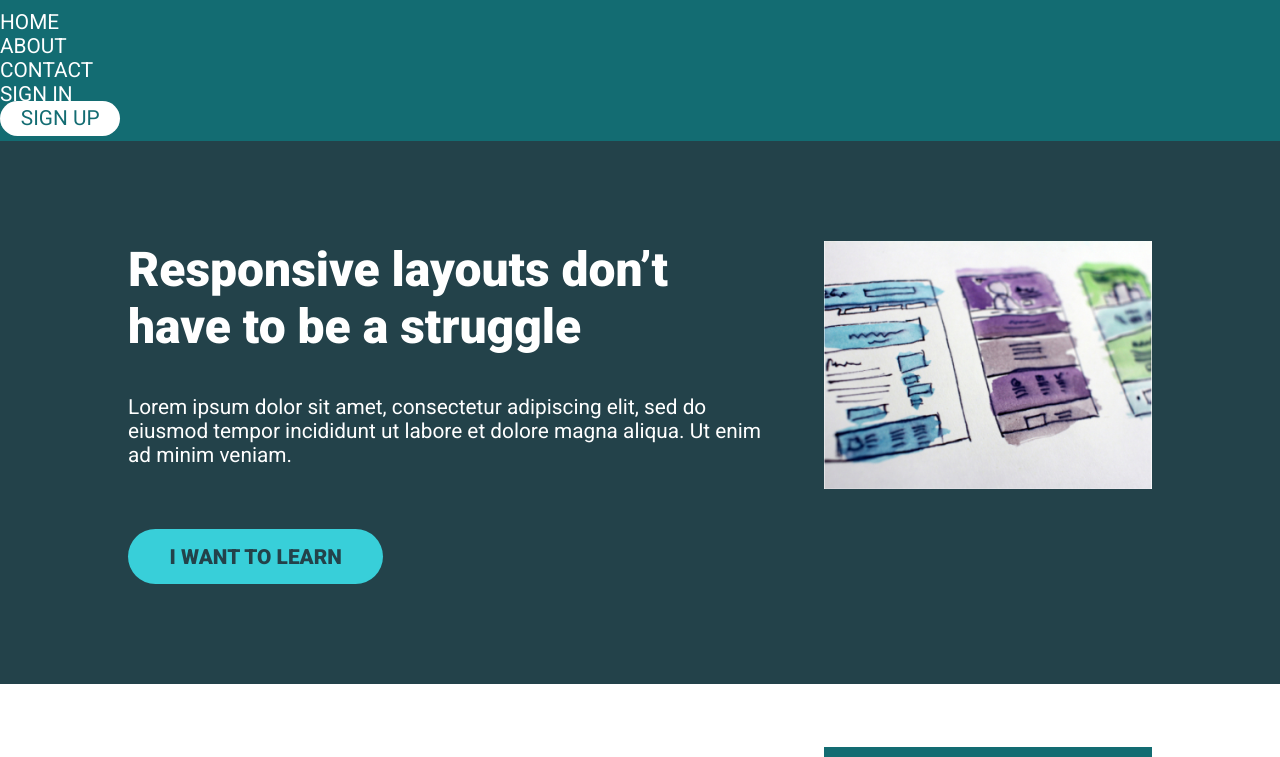
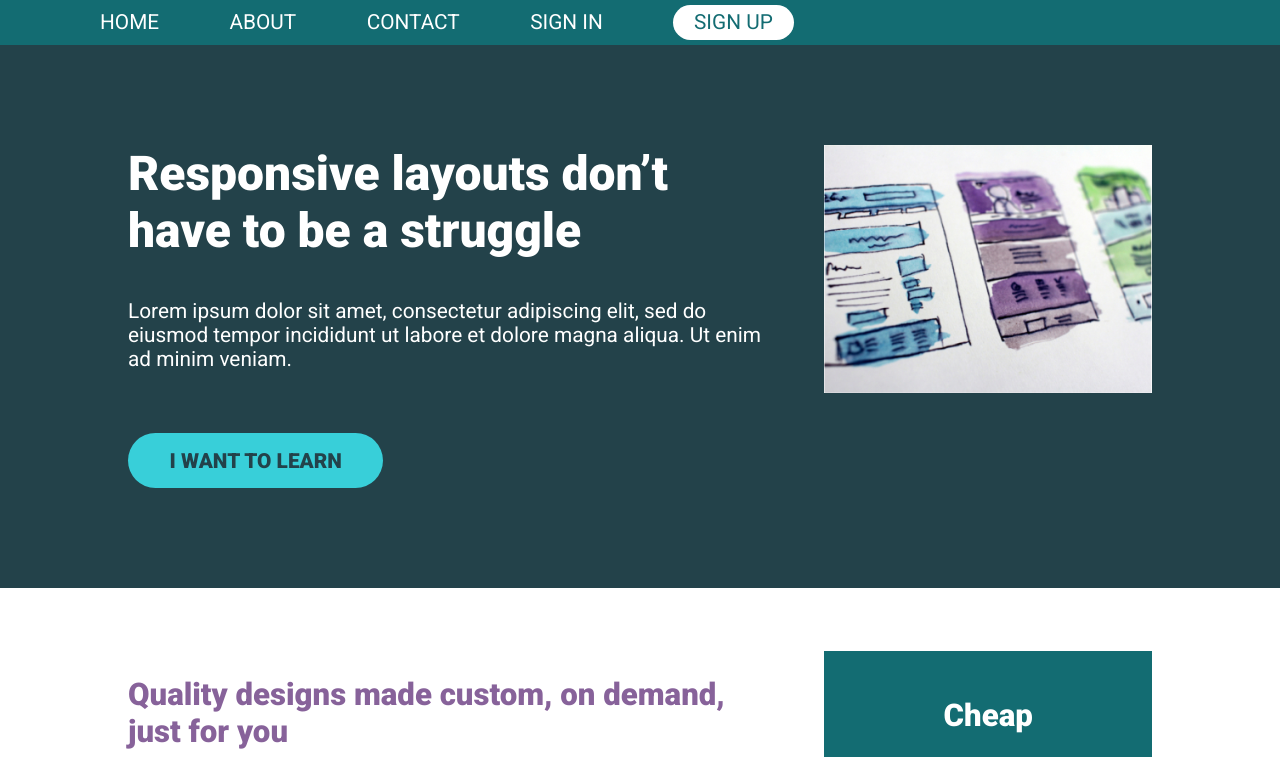
Before and after one commit to anabfuentes/nav-challenge, a plain HTML site: page index.html in a window 1280 px wide. Shown: the top 757 px of the page. Drawn offline with Linux system fonts and the light colour scheme.

Commit message:
Corrected nav layout

```diff
--- a/style.css
+++ b/style.css
@@ -73,10 +73,18 @@ header {
     padding: .5em 0;
 }
 
+.nav {
+    width: 62%;
+    padding-left: 100px;
+}
+
 .nav__list {
     margin: 0;
     padding: 0;
     list-style: none;
+    display: flex;
+    flex-direction: row;
+    justify-content: space-between;
 }
 
 .nav__link {
```
